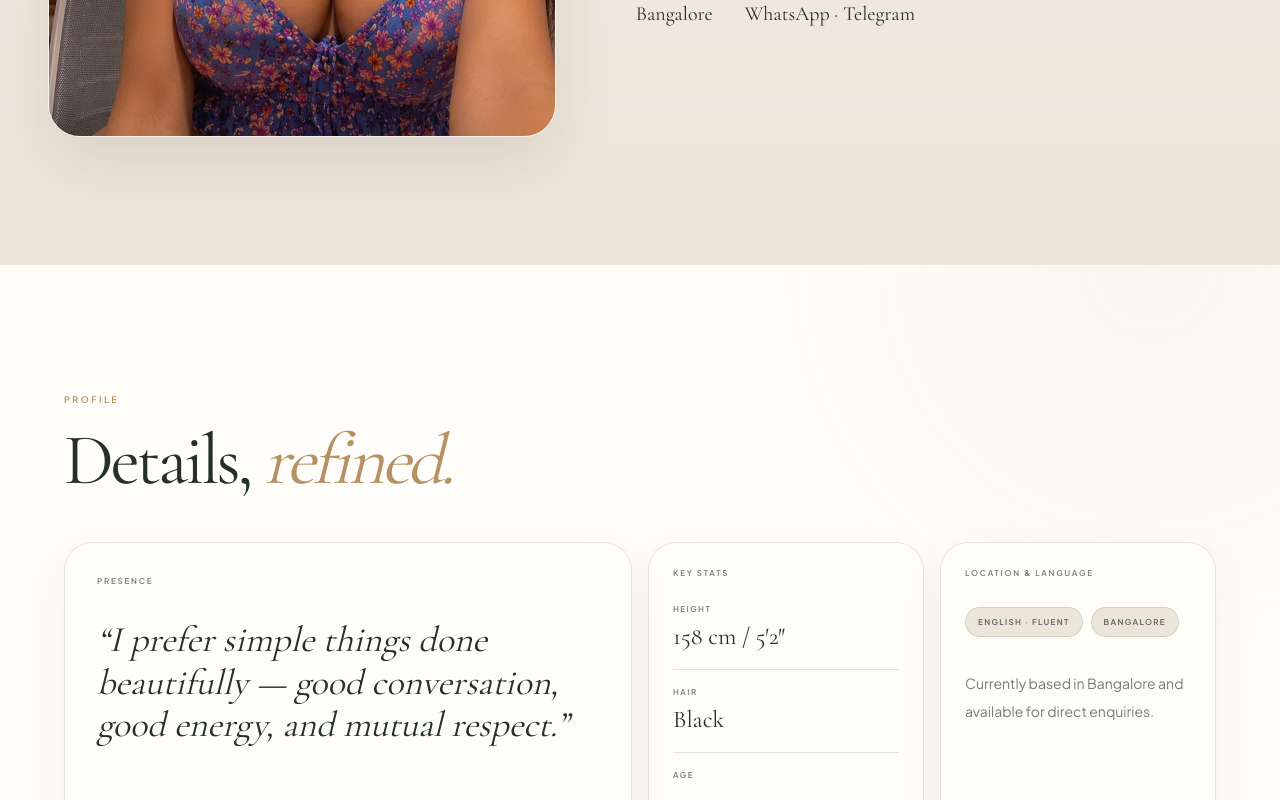
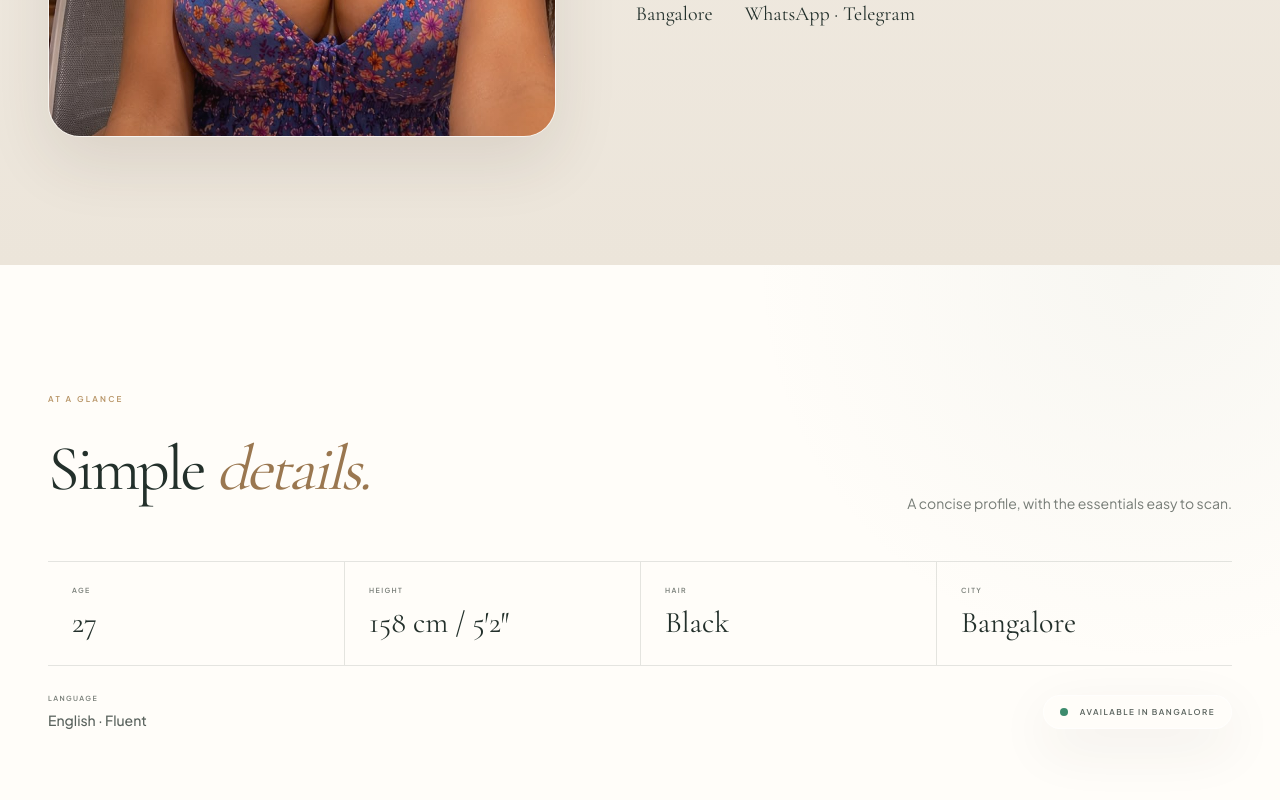
Before and after one commit to MohitAhlawat93/dancer-portfolio, a Next.js app: page / in a window 1280 px wide. Shown: the part 2000-2800 px from the top of the page. Built offline with nearby package versions, Linux system fonts and the light colour scheme; no server answers.

Commit message:
design: turn profile into clean at-a-glance section

```diff
--- a/components/sections/ProfileDetails.tsx
+++ b/components/sections/ProfileDetails.tsx
@@ -1,64 +1,51 @@
 import { siteContent } from "@/content/site-content";
 
-const statLabels = ["Height", "Hair", "Age"] as const;
+const displayLabels = ["Age", "Height", "Hair", "City"] as const;
 
 export function ProfileDetails() {
-  const stats = statLabels.map(
+  const displayFacts = displayLabels.map(
     (label) => siteContent.facts.find((fact) => fact.label === label)!,
   );
   const language = siteContent.facts.find((fact) => fact.label === "Languages")!;
-  const city = siteContent.facts.find((fact) => fact.label === "City")!;
 
   return (
-    <section id="profile" className="section-paper relative overflow-hidden px-5 py-20 sm:px-6 sm:py-24 lg:px-16 lg:py-32">
-      <div className="relative z-10 mx-auto max-w-[1500px]">
-        <p className="text-[9px] font-semibold uppercase tracking-[.28em] text-accent">Profile</p>
-        <h2 className="mt-5 max-w-4xl font-display text-5xl font-light leading-[.94] tracking-[-.045em] text-foreground sm:text-6xl lg:text-7xl">
-          Details, <span className="italic text-accent">refined.</span>
+    <section id="profile" className="section-paper relative overflow-hidden px-5 py-20 sm:px-7 sm:py-24 lg:px-12 lg:py-32">
+      <div className="mx-auto max-w-[1440px]">
+        <div className="flex flex-col gap-5 lg:flex-row lg:items-end lg:justify-between">
+          <div>
+            <p className="text-[8px] font-bold uppercase tracking-[.28em] text-accent">At a glance</p>
+            <h2 className="mt-4 font-display text-[clamp(3rem,5vw,5.1rem)] font-light tracking-[-.045em] text-deep">
+              Simple <span className="italic text-[#9a7750]">details.</span>
             </h2>
+          </div>
+          <p className="max-w-md text-sm leading-7 text-muted">
+            A concise profile, with the essentials easy to scan.
+          </p>
+        </div>
 
-        <div className="mt-12 grid grid-cols-1 gap-4 md:grid-cols-4">
-          <article className="soft-card depth-card relative overflow-hidden rounded-[1.75rem] p-6 md:col-span-2 md:p-8">
-            <p className="text-[8px] font-semibold uppercase tracking-[.22em] text-muted">Presence</p>
-            <blockquote className="mt-8 max-w-2xl font-display text-3xl font-light italic leading-[1.18] text-deep sm:text-4xl">
-              “{siteContent.profile.quote}”
-            </blockquote>
-          </article>
-
-          <article className="soft-card depth-card rounded-[1.75rem] p-6">
-            <p className="text-[8px] font-semibold uppercase tracking-[.22em] text-muted">Key stats</p>
-            <dl className="mt-6">
-              {stats.map((stat) => (
-                <div key={stat.label} className="border-b border-line py-4 first:pt-0 last:border-b-0 last:pb-0">
-                  <dt className="text-[8px] font-semibold uppercase tracking-[.18em] text-muted">{stat.label}</dt>
-                  <dd className="mt-1.5 font-display text-2xl font-light text-foreground">{stat.value}</dd>
+        <dl className="mt-11 grid border-y border-line sm:grid-cols-2 lg:grid-cols-4">
+          {displayFacts.map((fact) => (
+            <div
+              key={fact.label}
+              className="border-b border-line px-0 py-6 sm:px-6 sm:nth-[2n]:border-l lg:border-b-0 lg:border-l lg:first:border-l-0"
+            >
+              <dt className="text-[7px] font-bold uppercase tracking-[.2em] text-muted">{fact.label}</dt>
+              <dd className="mt-2 font-display text-2xl font-light text-deep sm:text-3xl">{fact.value}</dd>
             </div>
           ))}
         </dl>
-          </article>
 
-          <article className="soft-card depth-card rounded-[1.75rem] p-6">
-            <p className="text-[8px] font-semibold uppercase tracking-[.22em] text-muted">Location & language</p>
-            <div className="mt-7 flex flex-wrap gap-2">
-              <span className="rounded-full border border-line bg-surface-soft px-3 py-2 text-[8px] font-semibold uppercase tracking-[.17em] text-muted-strong">{language.value}</span>
-              <span className="rounded-full border border-line bg-surface-soft px-3 py-2 text-[8px] font-semibold uppercase tracking-[.17em] text-muted-strong">{city.value}</span>
+        <div className="mt-7 flex flex-col gap-5 sm:flex-row sm:items-center sm:justify-between">
+          <div>
+            <p className="text-[7px] font-bold uppercase tracking-[.2em] text-muted">Language</p>
+            <p className="mt-1.5 text-sm font-medium text-muted-strong">{language.value}</p>
           </div>
-            <p className="mt-8 text-sm leading-7 text-muted">Currently based in {siteContent.profile.city} and available for direct enquiries.</p>
-          </article>
-
-          <article className="rounded-[1.75rem] bg-deep p-6 text-[#fffdf9] shadow-[0_24px_60px_rgba(18,51,56,.16)] md:col-span-4 md:p-8">
-            <div className="flex flex-col gap-6 sm:flex-row sm:items-center sm:justify-between">
-              <div>
-                <p className="text-[8px] font-semibold uppercase tracking-[.22em] text-[#d7b58d]">Availability</p>
-                <p className="mt-3 font-display text-3xl font-light sm:text-4xl">{siteContent.profile.status}</p>
-                <p className="mt-2 text-sm text-white/65">Open for current engagements and enquiries.</p>
+          <div className="glass-surface inline-flex w-fit items-center gap-3 rounded-full px-4 py-2.5">
+            <span className="availability-pulse h-2 w-2 rounded-full bg-[#3d8b6d]" />
+            <span className="text-[8px] font-bold uppercase tracking-[.18em] text-muted-strong">
+              {siteContent.profile.status}
+            </span>
           </div>
-              <div className="inline-flex w-fit items-center gap-3 rounded-full border border-white/15 bg-white/[.06] px-4 py-2.5 text-[8px] font-semibold uppercase tracking-[.2em] text-white/85">
-                <span className="availability-pulse h-2 w-2 rounded-full bg-[#61c69a]" />
-                Active now
-              </div>
-            </div>
-          </article>
         </div>
       </div>
     </section>
```
Lines whose indentation alone changed are shown as unchanged.
